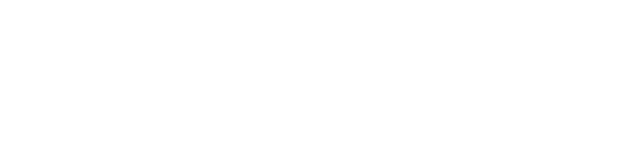
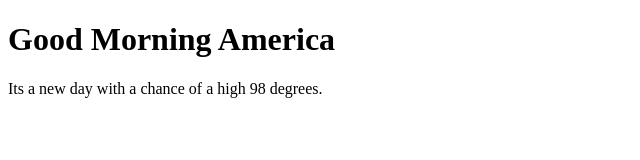
Before and after one commit to EricHernandez996/Fall2025, a plain HTML site: page index.html in a window 1280 px wide. Shown: the whole page, without its empty margins (0-640 px from the left). Drawn offline with Linux system fonts and the light colour scheme.

Commit message:
Create index

```diff
--- a/index.html
+++ b/index.html
@@ -16,7 +16,8 @@
         <!--[if lt IE 7]>
             <p class="browsehappy">You are using an <strong>outdated</strong> browser. Please <a href="#">upgrade your browser</a> to improve your experience.</p>
         <![endif]-->
-
+        <h1>Good Morning America</h1>
+        <p>Its a new day with a chance of a high 98 degrees.</p>
         <script src="" async defer></script>
     </body>
 </html>
```
